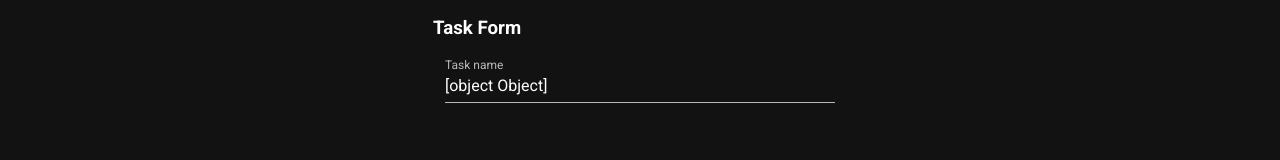
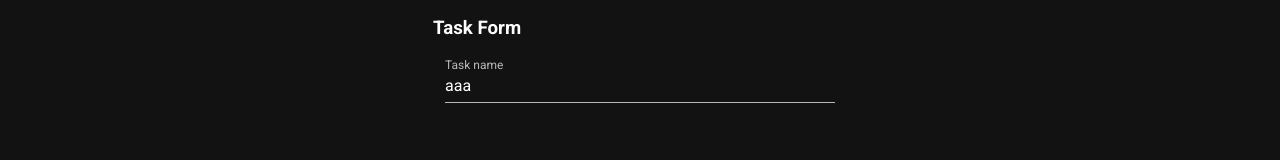
Before and after one commit to yuriechan/checklist-nuxt, a Nuxt app: page / in a window 1280 px wide. Shown: the part 334-494 px from the top of the page. Built offline with nearby package versions, Linux system fonts and the light colour scheme.

Commit message:
update data when user input is detected

```diff
--- a/components/TaskForm.vue
+++ b/components/TaskForm.vue
@@ -5,10 +5,10 @@
     <v-container>
         <v-row>
             <v-col cols="12">
-                <v-text-field label="Task name" v-model="taskName" :rules="setTaskName"></v-text-field>
+                <v-text-field label="Task name" v-model="taskName"></v-text-field>
             </v-col>
             <v-col cols="12">
-                <v-textarea label="Task description" v-model="taskDescription"></v-textarea>
+                <v-textarea label="Task description" v-model="description"></v-textarea>
             </v-col>
         </v-row>
     </v-container>
@@ -20,13 +20,20 @@
 export default {
     data: () => {
         return {
-            taskName: '',
-            taskDescription: ''
+            name: 'aaa',
+            description: ''
         }
     },
     computed: {
-        setTaskName (value) {
-            this.taskName = value
+        taskName: {
+            // when put in this form, I get 'cannot find property .name' => why?
+            // () => () {}
+            set: function (value) {
+                    this.name = value
+                },
+            get: function () {
+                    return this.name
+                }
         }
     }
 }
```
